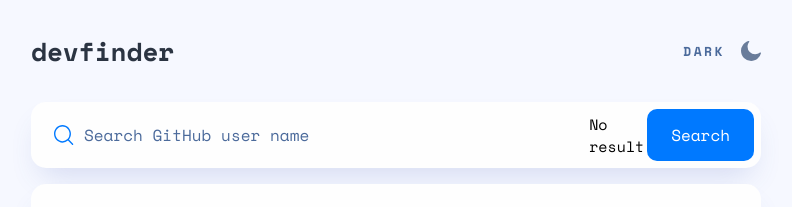
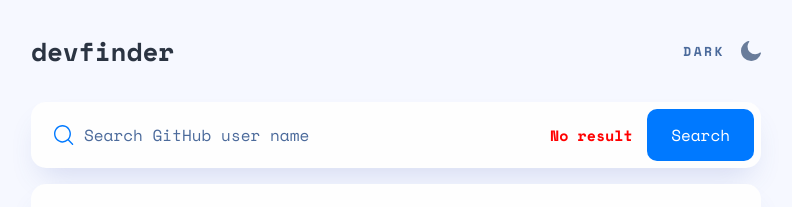
Before and after one commit to devjoppe/github-user-search-app, a React (Vite) app: page / in a window 1280 px wide. Shown: the top 207 px of the page, without its empty margins (244-1036 px from the left). Built offline with nearby package versions, Linux system fonts and the light colour scheme; no server answers.

Commit message:
Styled No result when user not found

```diff
--- a/src/assets/style/scss/components/_search.scss
+++ b/src/assets/style/scss/components/_search.scss
@@ -13,4 +13,9 @@
     margin-left: 16px;
     margin-right: 8px;
   }
+  .no-result {
+    width: 150px;
+    color: red;
+    font-weight: bold;
+  }
 }
```
Also changed, not shown: src/assets/style/css/style.css.
